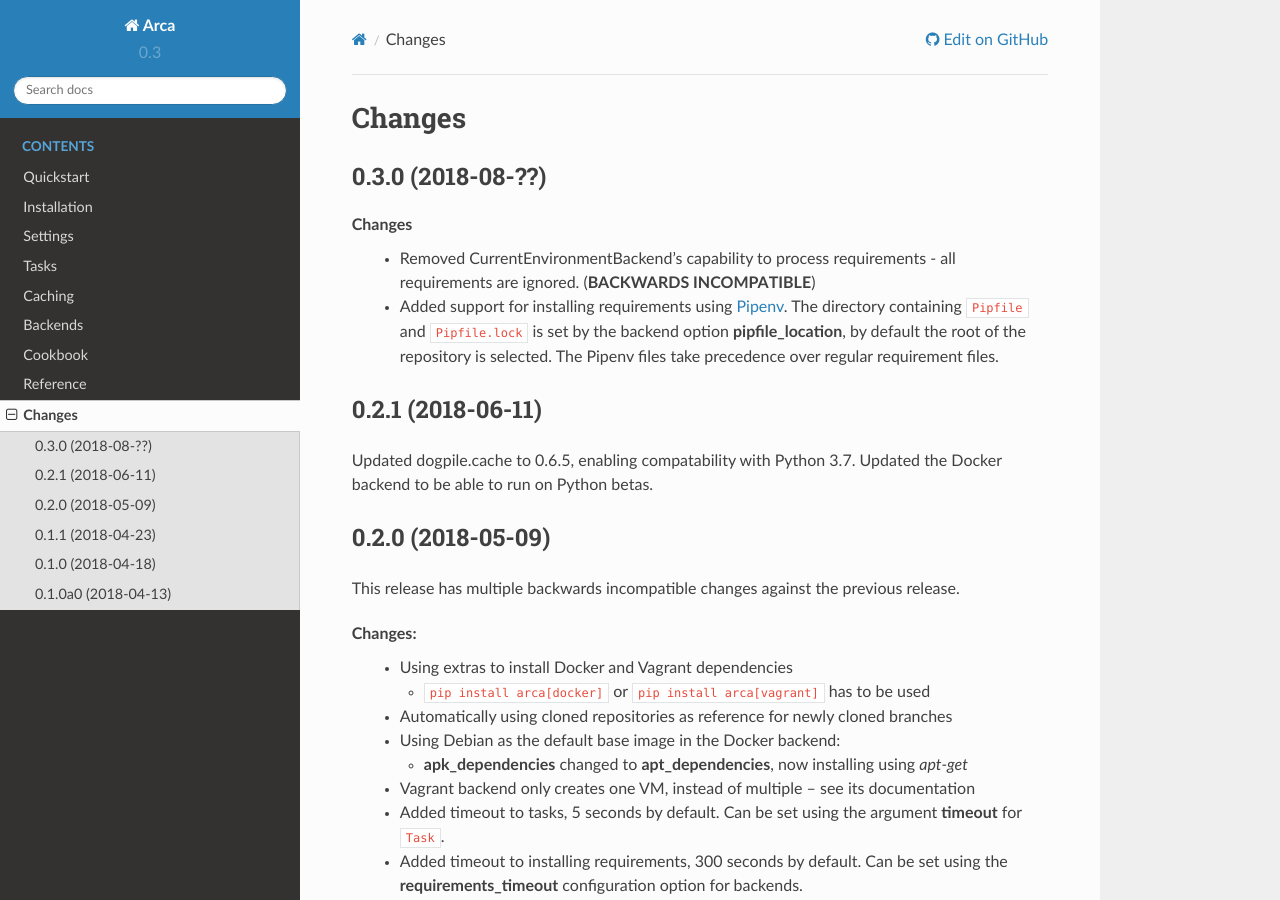
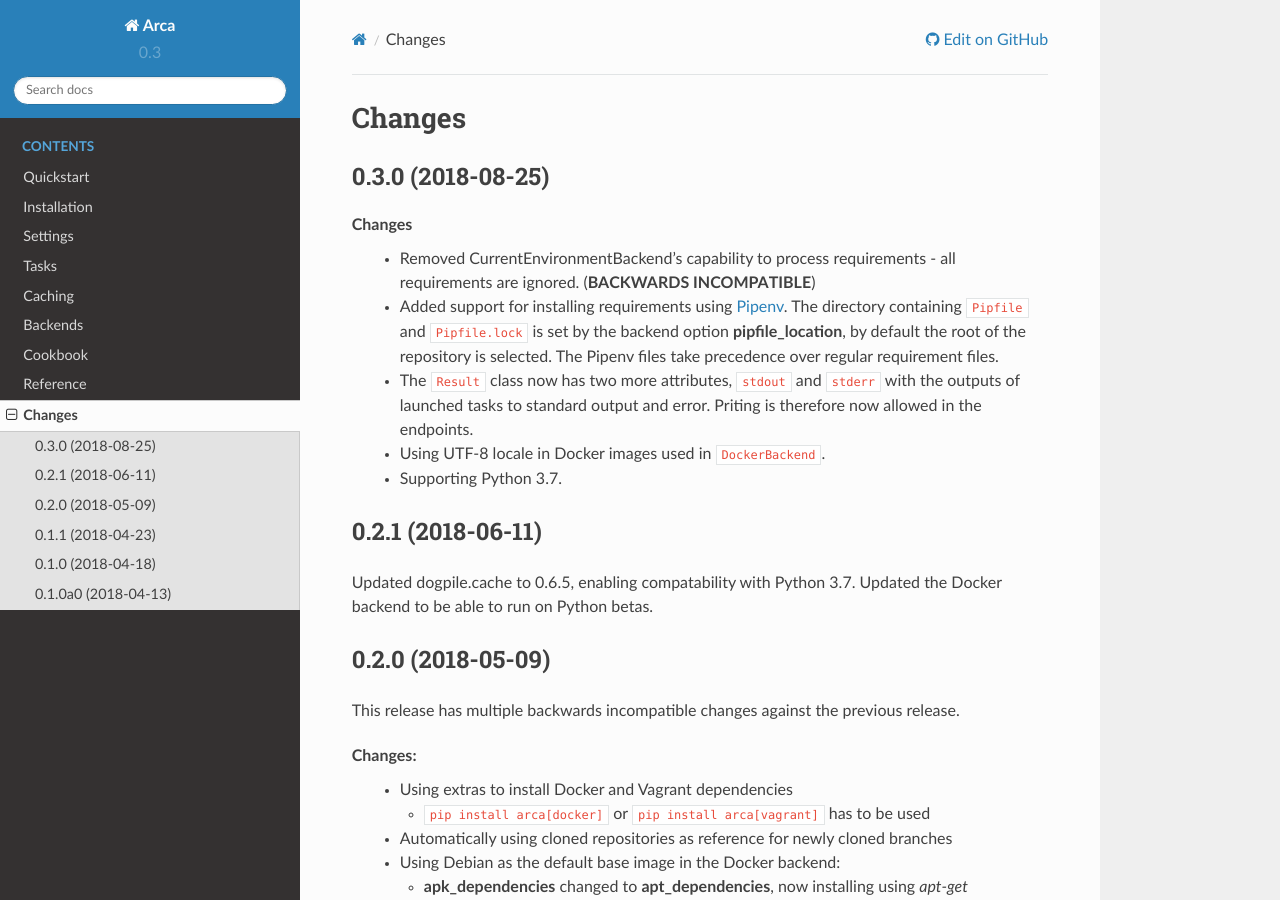
Before and after one commit to pyvec/arca, a Sphinx documentation site: the page built from docs/changes.rst, in a window 1280 px wide and 900 px high. Built offline with Sphinx 7.4.7 and the Read the Docs theme 2.0.0, drawn with Linux system fonts in a browser that asks for light colours.

Commit message:
Bumped version and updated changelog

```diff
--- a/docs/changes.rst
+++ b/docs/changes.rst
@@ -1,7 +1,7 @@
 Changes
 =======
 
-0.3.0 (2018-08-??)
+0.3.0 (2018-08-25)
 ******************
 
 Changes
@@ -9,6 +9,10 @@ Changes
   * Added support for installing requirements using `Pipenv <https://docs.pipenv.org/>`_.
     The directory containing ``Pipfile`` and ``Pipfile.lock`` is set by the backend option **pipfile_location**, by default the root of the repository is selected.
     The Pipenv files take precedence over regular requirement files.
+  * The ``Result`` class now has two more attributes, ``stdout`` and ``stderr`` with the outputs of launched tasks to standard output and error.
+    Priting is therefore now allowed in the endpoints.
+  * Using UTF-8 locale in Docker images used in ``DockerBackend``.
+  * Supporting Python 3.7.
 
 0.2.1 (2018-06-11)
 ******************
--- a/setup.py
+++ b/setup.py
@@ -20,7 +20,7 @@ def long_description():
 
 setup(
     name="arca",
-    version="0.2.1",
+    version="0.3.0",
     author="Mikuláš Poul",
     author_email="mikulaspoul@gmail.com",
     description="A library for running Python functions (callables) from git repositories "
```
